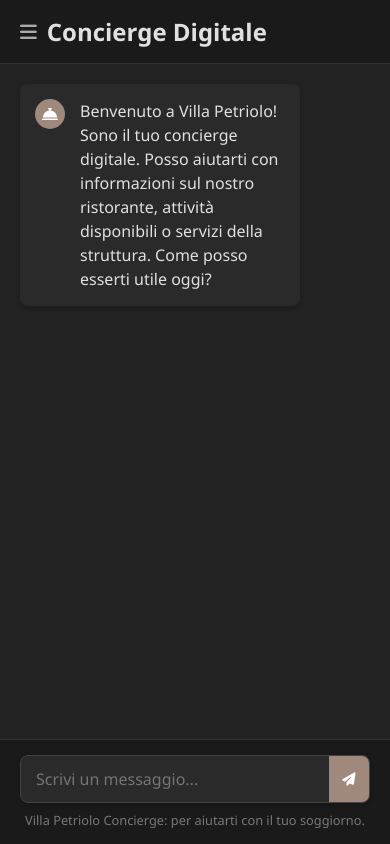
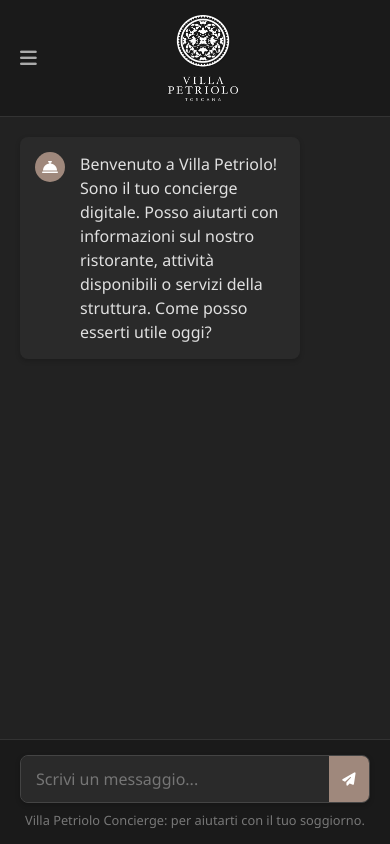
Before and after one commit to raffaeledurso00/Concierge, a plain HTML site: page frontend/index.html in a window 390 px wide. Drawn offline with Linux system fonts and the light colour scheme.

Commit message:
updated styles and index adding logo in chat header for mobile and web,

```diff
--- a/frontend/css/style.css
+++ b/frontend/css/style.css
@@ -102,9 +102,23 @@
 }
 
 .chat-header h1 {
-    font-size: 1.5rem;
-    color: #e0e0e0;
-    margin-left: 10px;
+    font-family: Gilda Display;
+    font-weight: 400;
+    letter-spacing: 0px;
+    line-height: 1.31;
+    text-transform: none;
+    color: #ffffff;
+    text-align: center;
+    margin: 0 auto; /* Ensure proper centering */
+    width: fit-content; /* Adjust width to fit content */
+}
+
+.chat-header-logo {
+    display: block;
+    max-width: 70px;
+    height: auto;
+    margin: 0 auto;
+    text-align: center;
 }
 
 .mobile-menu {
--- a/frontend/index.html
+++ b/frontend/index.html
@@ -36,7 +36,7 @@
                 <div class="mobile-menu">
                     <i class="fas fa-bars" id="sidebar-toggle"></i>
                 </div>
-                <h1>Concierge Digitale</h1>
+                <img src="img/logo.png" alt="Villa Petriolo" class="chat-header-logo">
             </div>
 
             <div class="messages-container" id="messages-container">
```
